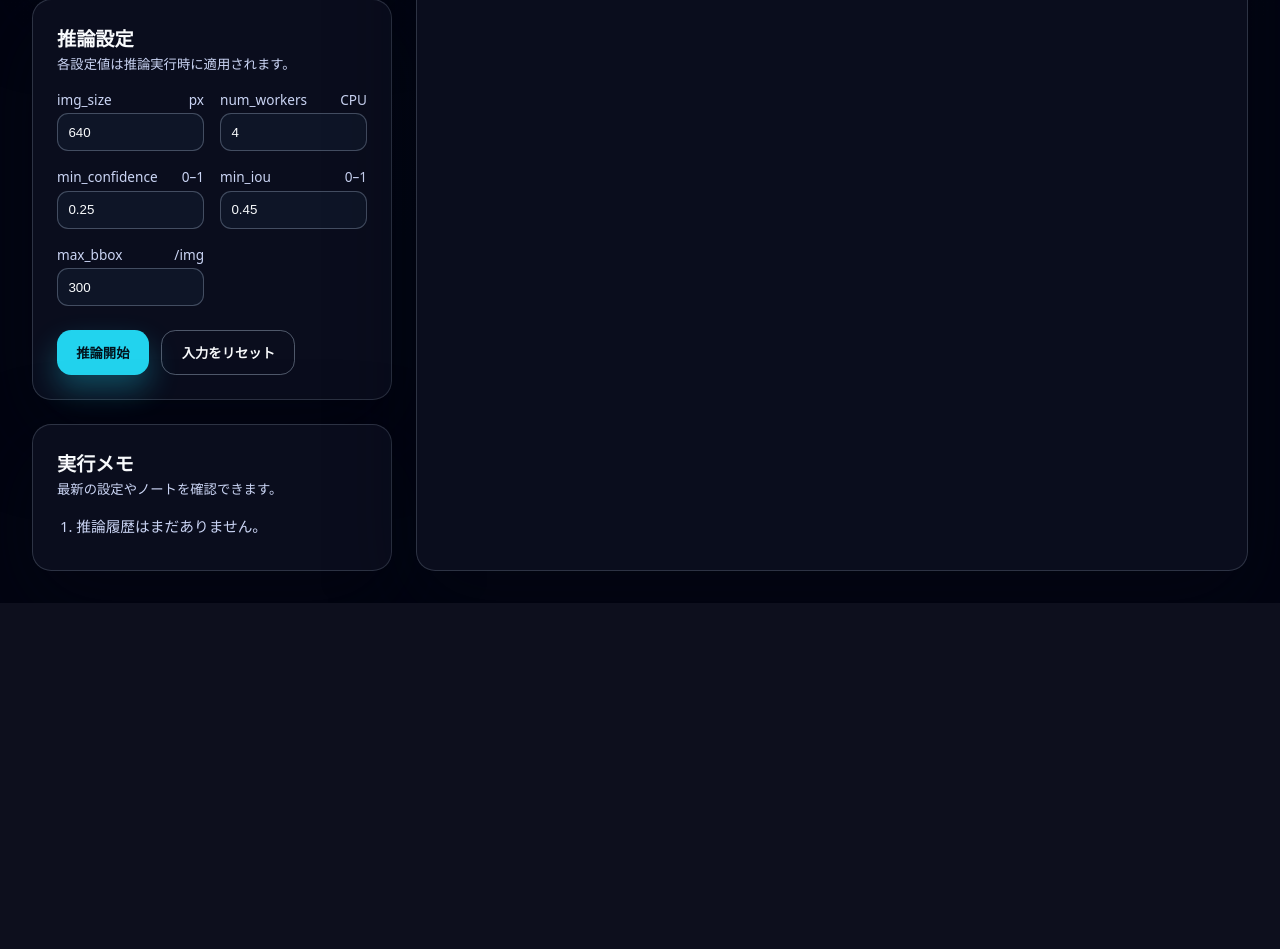
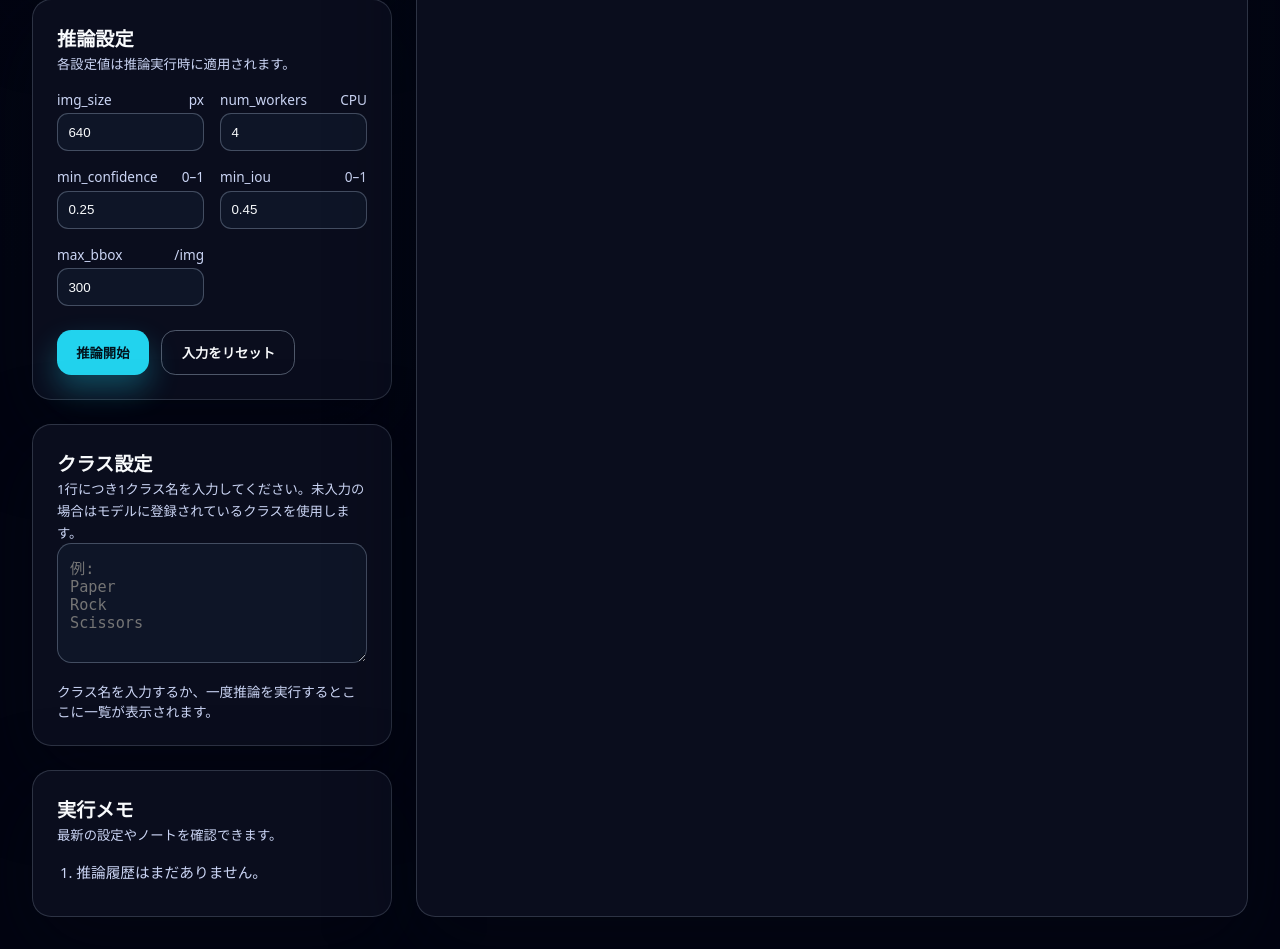
Before and after one commit to ogihaya/yoloapp, a Django app: page /inference/ in a window 1280 px wide. Shown: the part 622-1571 px from the top of the page. Before the commit the page ends 1225 px from the top, so only its background shows below. Run offline with Django 5.2, Linux system fonts and the light colour scheme; some libraries are stand-ins or nearby versions.

Commit message:
とりあえずできた！

```diff
--- a/yoloApp2/djangoApp/templates/djangoApp/inference.html
+++ b/yoloApp2/djangoApp/templates/djangoApp/inference.html
@@ -361,6 +361,44 @@
                 font-size: 0.85rem;
             }
 
+            .class-editor {
+                width: 100%;
+                min-height: 120px;
+                border-radius: 0.9rem;
+                border: 1px solid rgba(148, 163, 184, 0.4);
+                background: rgba(15, 23, 42, 0.9);
+                color: var(--text);
+                padding: 0.75rem;
+                font-size: 0.95rem;
+                resize: vertical;
+            }
+
+            .class-preview {
+                display: flex;
+                flex-wrap: wrap;
+                gap: 0.4rem;
+                margin-top: 0.8rem;
+                min-height: 2rem;
+            }
+
+            .class-chip {
+                display: inline-flex;
+                align-items: center;
+                gap: 0.4rem;
+                padding: 0.2rem 0.6rem;
+                border-radius: 0.8rem;
+                border: 1px solid rgba(148, 163, 184, 0.3);
+                background: rgba(148, 163, 184, 0.12);
+                font-size: 0.85rem;
+                color: var(--text);
+            }
+
+            .class-helper {
+                margin: 0;
+                font-size: 0.85rem;
+                color: var(--muted);
+            }
+
             .result-empty {
                 color: var(--muted);
                 font-size: 0.9rem;
@@ -531,6 +569,22 @@
 
                 <section class="panel">
                     <div class="section-header">
+                        <h2>クラス設定</h2>
+                    </div>
+                    <small>1行につき1クラス名を入力してください。未入力の場合はモデルに登録されているクラスを使用します。</small>
+                    <textarea
+                        id="classEditor"
+                        class="class-editor"
+                        placeholder="例:&#10;Paper&#10;Rock&#10;Scissors"
+                        spellcheck="false"
+                    ></textarea>
+                    <div class="class-preview" id="classPreview">
+                        <p class="class-helper">前回の推論結果または入力内容に応じてクラス一覧を表示します。</p>
+                    </div>
+                </section>
+
+                <section class="panel">
+                    <div class="section-header">
                         <h2>実行メモ</h2>
                     </div>
                     <small>最新の設定やノートを確認できます。</small>
@@ -581,6 +635,7 @@
                     },
                     logs: [],
                     classNames: [],
+                    classEditorText: "",
                     lastStats: null,
                     lastDevice: "",
                     isRunning: false,
@@ -600,6 +655,8 @@
                     runLog: document.getElementById("runLog"),
                     runBtn: document.getElementById("runInference"),
                     resetBtn: document.getElementById("resetWorkspace"),
+                    classEditor: document.getElementById("classEditor"),
+                    classPreview: document.getElementById("classPreview"),
                 };
 
                 let toastTimer = null;
@@ -622,6 +679,37 @@
                     elements.toast.classList.add('is-visible');
                     clearTimeout(toastTimer);
                     toastTimer = setTimeout(() => elements.toast.classList.remove('is-visible'), 2800);
+                };
+
+                const getManualClasses = () =>
+                    state.classEditorText
+                        .split(/\r?\n/)
+                        .map((name) => name.trim())
+                        .filter((name, index, arr) => name && arr.indexOf(name) === index);
+
+                const renderClassPreview = () => {
+                    const manualClasses = getManualClasses();
+                    const previewClasses = manualClasses.length ? manualClasses : state.classNames;
+                    elements.classPreview.innerHTML = '';
+                    if (!previewClasses.length) {
+                        const empty = document.createElement('p');
+                        empty.className = 'class-helper';
+                        empty.textContent = 'クラス名を入力するか、一度推論を実行するとここに一覧が表示されます。';
+                        elements.classPreview.appendChild(empty);
+                        return;
+                    }
+                    previewClasses.forEach((name, idx) => {
+                        const chip = document.createElement('span');
+                        chip.className = 'class-chip';
+                        chip.textContent = `${idx}: ${name}`;
+                        elements.classPreview.appendChild(chip);
+                    });
+                    if (!manualClasses.length && state.classNames.length) {
+                        const helper = document.createElement('p');
+                        helper.className = 'class-helper';
+                        helper.textContent = '※推論結果から取得したクラスを表示しています。';
+                        elements.classPreview.appendChild(helper);
+                    }
                 };
 
                 const updateSettings = () => {
@@ -648,8 +736,10 @@
                     modelStatus.textContent = state.isRunning ? 'モデル使用中' : 'モデル読込済み';
                     modelStatus.className = `status-chip ${state.isRunning ? 'status-running' : 'status-ready'}`;
                     const { name, size, importedAt } = state.model;
-                    const classesInfo = state.classNames.length
-                        ? `<p style="margin:0.2rem 0 0;color:var(--muted);">検出クラス: ${state.classNames.join(', ')}</p>`
+                    const manualClasses = getManualClasses();
+                    const classesForDisplay = manualClasses.length ? manualClasses : state.classNames;
+                    const classesInfo = classesForDisplay.length
+                        ? `<p style="margin:0.2rem 0 0;color:var(--muted);">検出クラス: ${classesForDisplay.join(', ')}</p>`
                         : '';
                     const stats = state.lastStats;
                     const statsInfo = stats
@@ -874,7 +964,14 @@
                         resultMap.set(item.image_id, item);
                     });
 
-                    state.classNames = payload.class_names || state.classNames;
+                    const incomingClasses = payload.class_names || [];
+                    if (incomingClasses.length) {
+                        state.classNames = incomingClasses;
+                        if (!state.classEditorText.trim()) {
+                            state.classEditorText = incomingClasses.join("\n");
+                            elements.classEditor.value = state.classEditorText;
+                        }
+                    }
                     state.lastStats = payload.stats || null;
                     state.lastDevice = payload.device || '';
 
@@ -906,6 +1003,7 @@
                         meta,
                     });
                     if (state.logs.length > 30) state.logs.pop();
+                    renderClassPreview();
                 };
 
                 const executeInference = async () => {
@@ -936,6 +1034,10 @@
                     Object.entries(state.settings).forEach(([key, value]) => {
                         formData.append(key, value);
                     });
+                    const manualClasses = getManualClasses();
+                    if (manualClasses.length) {
+                        formData.append('class_names', JSON.stringify(manualClasses));
+                    }
                     formData.append(
                         'image_metadata',
                         JSON.stringify(state.images.map(({ id, name }) => ({ id, name }))),
@@ -1010,10 +1112,16 @@
                 elements.settingsForm.addEventListener('input', updateSettings);
                 elements.runBtn.addEventListener('click', executeInference);
                 elements.resetBtn.addEventListener('click', resetWorkspace);
+                elements.classEditor.addEventListener('input', (evt) => {
+                    state.classEditorText = evt.target.value;
+                    renderClassPreview();
+                });
 
+                elements.classEditor.value = state.classEditorText;
                 renderModelInfo();
                 renderImageGrid();
                 renderLogs();
+                renderClassPreview();
             })();
         </script>
     </body>
--- a/yoloApp2/djangoApp/views.py
+++ b/yoloApp2/djangoApp/views.py
@@ -173,6 +173,19 @@ def _parse_int(value: Optional[str], default: int, *, minimum: int, maximum: int
     return max(minimum, min(maximum, number))
 
 
+def _parse_class_names(raw: Optional[str]) -> Optional[List[str]]:
+    if not raw:
+        return None
+    parsed_names: List[str] = []
+    try:
+        data = json.loads(raw)
+        if isinstance(data, list):
+            parsed_names = [str(item).strip() for item in data if str(item).strip()]
+    except json.JSONDecodeError:
+        parsed_names = [line.strip() for line in raw.splitlines() if line.strip()]
+    return parsed_names or None
+
+
 def _load_image_metadata(raw: Optional[str]) -> List[Dict[str, str]]:
     if not raw:
         return []
@@ -209,11 +222,15 @@ def _build_inference_settings(post_data) -> InferenceSettings:
     min_confidence = _parse_float(post_data.get("min_confidence"), 0.25, minimum=0.0, maximum=1.0)
     min_iou = _parse_float(post_data.get("min_iou"), 0.45, minimum=0.0, maximum=1.0)
     max_bbox = _parse_int(post_data.get("max_bbox"), 300, minimum=1, maximum=2000)
+    num_workers = _parse_int(post_data.get("num_workers"), 4, minimum=0, maximum=128)
+    class_names = _parse_class_names(post_data.get("class_names"))
     return InferenceSettings(
         img_size=img_size,
         min_confidence=min_confidence,
         min_iou=min_iou,
         max_bbox=max_bbox,
+        num_workers=num_workers,
+        class_names=class_names,
     )
 
 
@@ -268,7 +285,7 @@ def run_inference(request):
     response_payload = {
         "results": results,
         "device": engine.device_label,
-        "class_names": engine.class_names,
+        "class_names": settings.class_names or engine.class_names,
         "settings": settings.as_dict(),
         "stats": {
             "total_images": len(results),
```
Also changed, not shown: yoloApp2/djangoApp/services/yolo_inference.py (+16 -6 lines).
